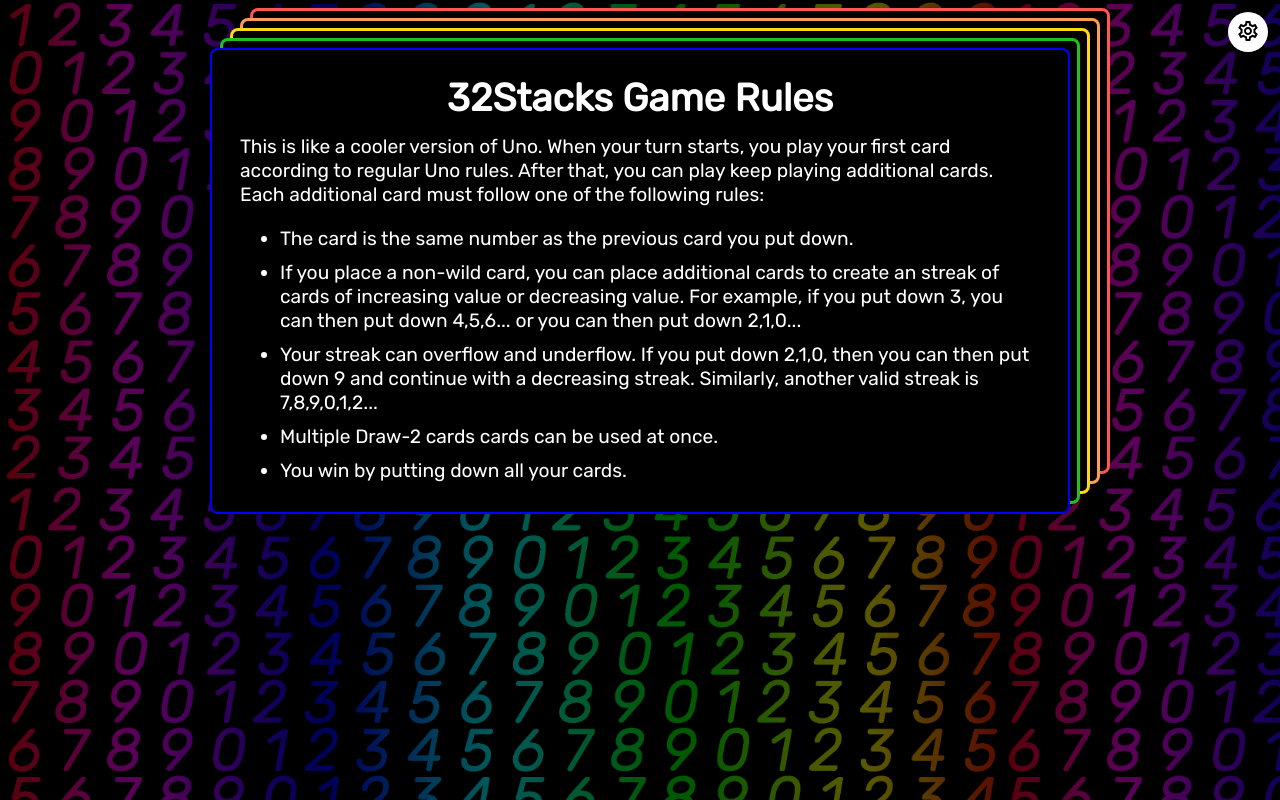
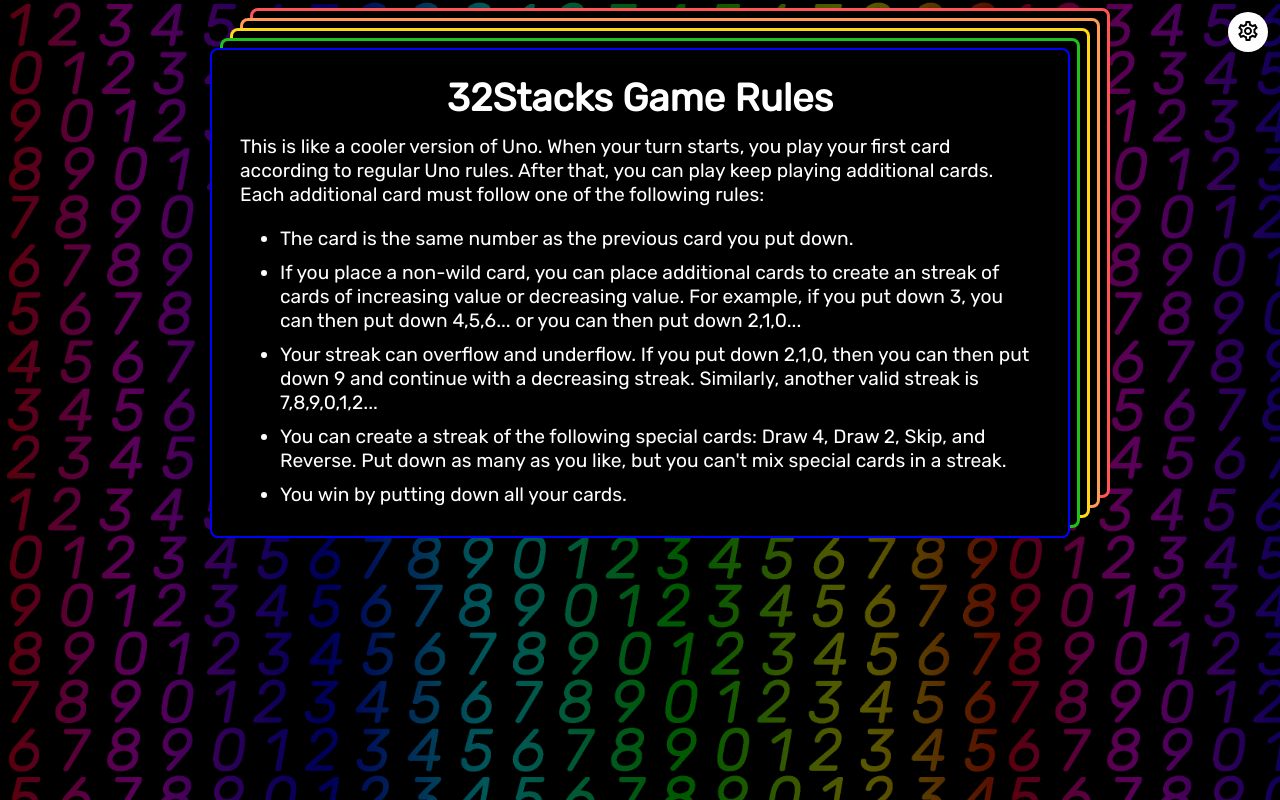
Before and after one commit to EricNavar/32-stacks, a React (Create React App) app: page /rules in a window 1280 px wide. Built offline with nearby package versions, Linux system fonts and the light colour scheme.

Commit message:
add game rule about stacking specials

```diff
--- a/src/GameRules.js
+++ b/src/GameRules.js
@@ -46,7 +46,7 @@
           Your streak can overflow and underflow. If you put down 2,1,0, then you can then put down 9 and continue with a decreasing streak. Similarly, another valid streak is 7,8,9,0,1,2...
         </li>
         <li>
-          Multiple Draw-2 cards cards can be used at once.
+          You can create a streak of the following special cards: Draw 4, Draw 2, Skip, and Reverse. Put down as many as you like, but you can't mix special cards in a streak.
         </li>
         <li>
           You win by putting down all your cards.
```
